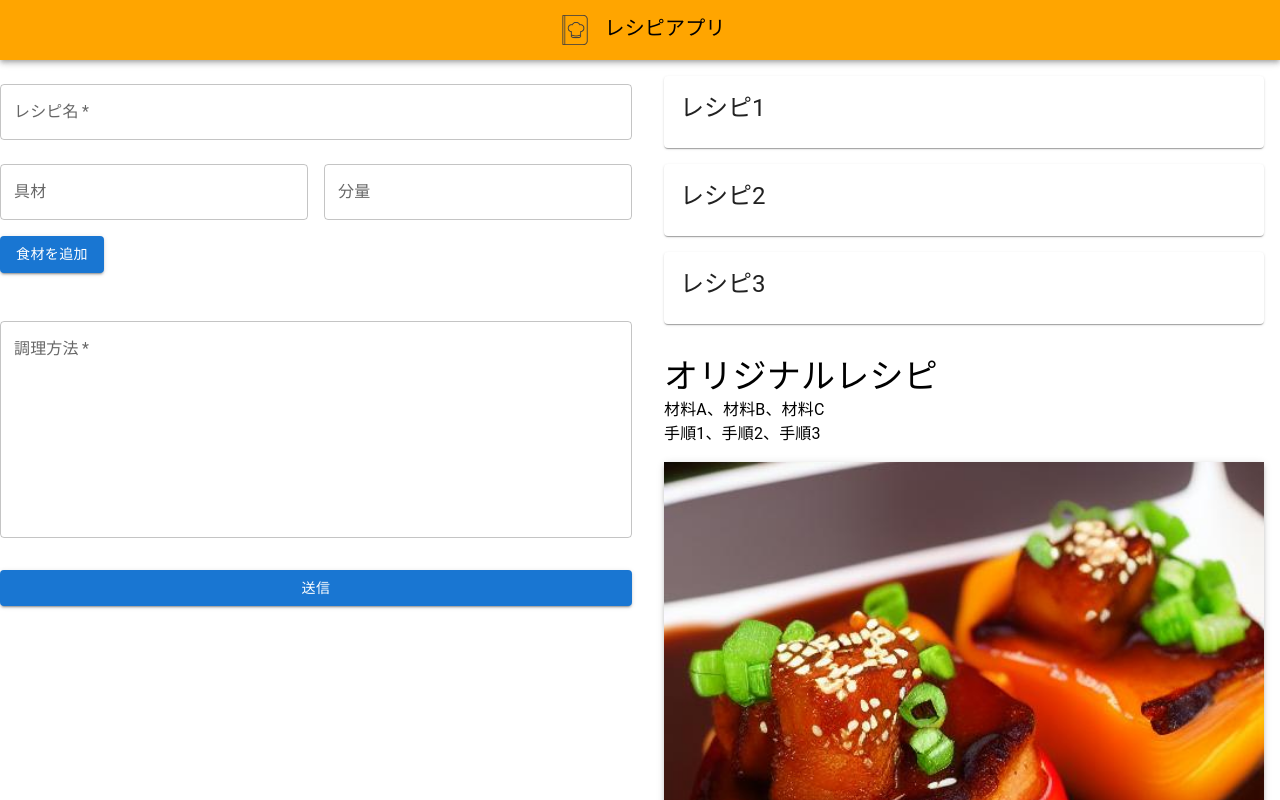
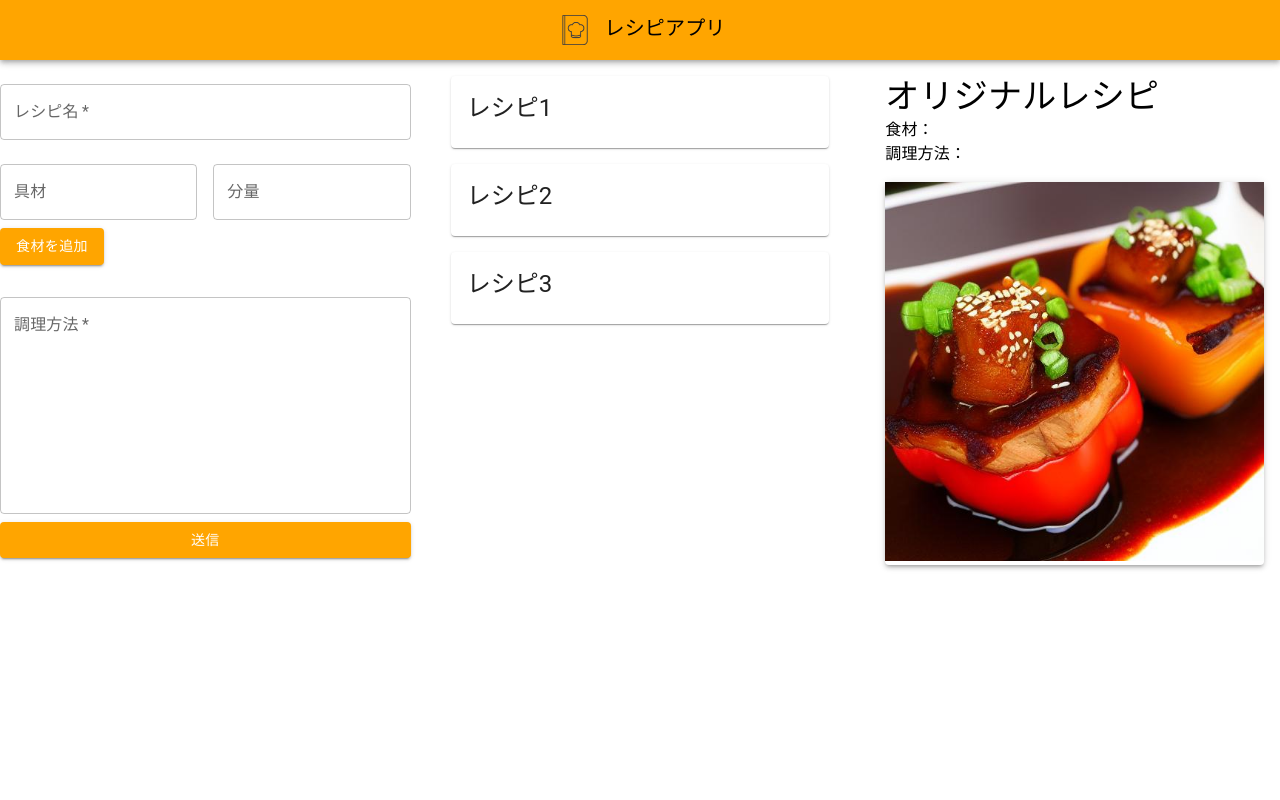
Before and after one commit to Syodai88/Group7_project, a React (Create React App) app: page / in a window 1280 px wide. Shown: the top 800 px of the page. Built offline with nearby package versions, Linux system fonts and the light colour scheme.

Commit message:
三分割とかエラーのときに表示される文とかいろいろ

```diff
--- a/src/App.jsx
+++ b/src/App.jsx
@@ -14,6 +14,8 @@ const App = () => {
 
   console.log(similarityData)
   const [sampleRecipes, setSampleRecipes] = useState([
+
+
     { name: 'レシピ1' },
     { name: 'レシピ2' },
     { name: 'レシピ3' }
@@ -55,8 +57,8 @@ const App = () => {
   //仮のオリジナルレシピデータと画像URL
   const originalRecipe = {
     name: 'オリジナルレシピ',
-    ingredients: '材料A、材料B、材料C',
-    steps: '手順1、手順2、手順3'
+    ingredients: '食材：',
+    steps: '調理方法：'
   };
 
   //const imageUrl = 'src/stable-diffusion-v1-5.jpeg';
@@ -65,17 +67,19 @@ const App = () => {
   return (
     <div className="App">
       <Header />
-      <Grid container spacing={2}>
-        <Grid item xs={12} md={6}>
+      <Grid container spacing={3}>
+        <Grid item xs={4} md={4}>
           <InputRecipeForm onSubmit={handleRecipeSubmit} />
         </Grid>
-        <Grid item xs={12} md={6}>
+        <Grid item xs={4} md={4}>
           <div>
             {sampleRecipes.map((recipe, index) => (
               //recipeにはidとnameがある
               <RecipeCard key={index} recipe={recipe} onRecipeSelect={handleRecipeSelection} />
             ))}
           </div>
+        </Grid>
+        <Grid item xs={4} md={4}>
           <NewRecipeDetails recipe={originalRecipe} imageUrl={NewRecipeImage} />
         </Grid>
       </Grid>
--- a/src/Component/InputRecipeForm.jsx
+++ b/src/Component/InputRecipeForm.jsx
@@ -15,8 +15,8 @@ const InputRecipeForm = ({ onSubmit }) => {
     let newErrors = {};//エラーオブジェクトの生成
     //テキスト入力はtrimで不要なスペースの削除
     if (!recipe.name.trim()) newErrors.name = 'レシピ名を入力してください';
-    if (recipe.ingredients.length === 0) newErrors.ingredients = '最低1つの食材を追加してください';
-    if (!recipe.steps.trim()) newErrors.steps = '手順を入力してください';
+    if (recipe.ingredients.length === 0) newErrors.ingredients = '少なくとも1つの食材を追加してください';
+    if (!recipe.steps.trim()) newErrors.steps = '調理方法を入力してください';
 
     setErrors(newErrors);
     return Object.keys(newErrors).length === 0;//エラーがなければlengthは0
@@ -109,7 +109,7 @@ const InputRecipeForm = ({ onSubmit }) => {
           />
         </Grid>
       </Grid>
-      <Button onClick={addIngredient} variant="contained" sx={{ mt: 1, mb: 2 }}>
+      <Button onClick={addIngredient} variant="contained" sx={"background-color:orange;"} >
         食材を追加
       </Button>
       {errors.ingredients && <Typography color="error">{errors.ingredients}</Typography>}
@@ -130,7 +130,7 @@ const InputRecipeForm = ({ onSubmit }) => {
         rows={8}
         onChange={handleChange}
       />
-      <Button type="submit" fullWidth variant="contained" sx={{ mt: 3, mb: 2 }}>
+      <Button type="submit" fullWidth variant="contained" sx={"background-color:orange;"}>
         送信
       </Button>
     </Box>
```
